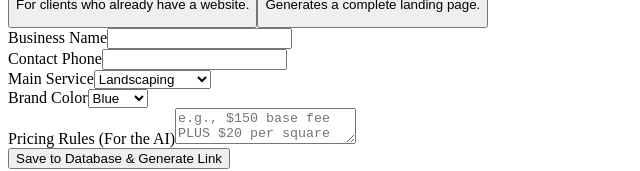
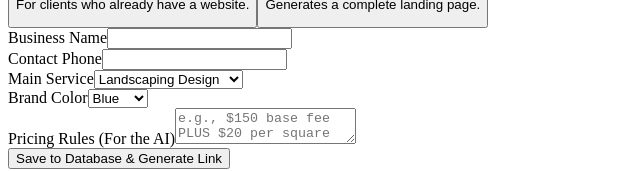
Before and after one commit to grizzo8/quoteflowpro, a Next.js app: page / in a window 1280 px wide. Shown: the part 302-473 px from the top of the page, without its empty margins (0-640 px from the left). Built offline with nearby package versions, Linux system fonts and the light colour scheme.

Commit message:
Update page.js

```diff
--- a/app/page.js
+++ b/app/page.js
@@ -1,6 +1,6 @@
 "use client";
 import { useState, useEffect } from "react";
-import { Settings, Globe, CheckCircle2, Star, Shield, Clock, Wrench, LayoutTemplate, SquareDashedBottom, X, MousePointerClick, CalendarCheck, Sparkles, MessageSquare, HelpCircle, ArrowUpCircle } from "lucide-react";
+import { Settings, Globe, CheckCircle2, Star, Shield, Clock, Wrench, LayoutTemplate, SquareDashedBottom, X, MousePointerClick, CalendarCheck, Sparkles, MessageSquare, HelpCircle, ArrowUpCircle, Scissors } from "lucide-react";
 import { createClient } from "@supabase/supabase-js";
 
 // Connect to your Supabase Database
@@ -64,8 +64,10 @@ export default function App() {
   const themeBg = colors[clientData.color]?.split(" ")[0] || "bg-blue-600";
   const themeText = colors[clientData.color]?.split(" ")[2] || "text-blue-600";
 
+  // ADDED LAWN CARE SEPARATELY FROM LANDSCAPING
   const nicheServices = {
-    Landscaping: ["Lawn Care & Mowing", "Garden Design & Mulch", "Yard Cleanup & Debris Removal"],
+    Landscaping: ["Custom Landscape Design", "Mulch & Stone Installation", "Shrub & Tree Planting"],
+    "Lawn Care": ["Weekly Lawn Mowing", "Edging & Trimming", "Weed Control & Fertilization"],
     Plumbing: ["Emergency Pipe Repair", "Water Heater Installation", "Drain Cleaning & Clearing"],
     "House Cleaning": ["Deep House Cleaning", "Move-In / Move-Out Cleaning", "Recurring Maid Service"],
     Painting: ["Interior Room Painting", "Exterior House Painting", "Cabinet Refinishing"]
@@ -232,7 +234,19 @@ export default function App() {
               <div className="grid grid-cols-2 gap-6 mb-6">
                 <div><label className="block text-sm font-bold text-gray-700 mb-1">Business Name</label><input type="text" value={clientData.businessName} onChange={e => setClientData({...clientData, businessName: e.target.value})} className="w-full p-3 border rounded-lg bg-gray-50 text-black" /></div>
                 <div><label className="block text-sm font-bold text-gray-700 mb-1">Contact Phone</label><input type="text" value={clientData.phone} onChange={e => setClientData({...clientData, phone: e.target.value})} className="w-full p-3 border rounded-lg bg-gray-50 text-black" /></div>
-                <div><label className="block text-sm font-bold text-gray-700 mb-1">Main Service</label><select value={clientData.niche} onChange={e => setClientData({...clientData, niche: e.target.value})} className="w-full p-3 border rounded-lg bg-gray-50 text-black"><option>Landscaping</option><option>Plumbing</option><option>House Cleaning</option><option>Painting</option></select></div>
+
+                {/* FIX: ADDED LAWN CARE TO DROPDOWN */}
+                <div>
+                  <label className="block text-sm font-bold text-gray-700 mb-1">Main Service</label>
+                  <select value={clientData.niche} onChange={e => setClientData({...clientData, niche: e.target.value})} className="w-full p-3 border rounded-lg bg-gray-50 text-black">
+                    <option value="Landscaping">Landscaping Design</option>
+                    <option value="Lawn Care">Lawn Care & Mowing</option>
+                    <option value="Plumbing">Plumbing</option>
+                    <option value="House Cleaning">House Cleaning</option>
+                    <option value="Painting">Painting</option>
+                  </select>
+                </div>
+
                 <div><label className="block text-sm font-bold text-gray-700 mb-1">Brand Color</label><select value={clientData.color} onChange={e => setClientData({...clientData, color: e.target.value})} className="w-full p-3 border rounded-lg bg-gray-50 text-black"><option value="blue">Blue</option><option value="green">Green</option><option value="red">Red</option><option value="black">Black</option></select></div>
               </div>
               <div className="mb-8"><label className="block text-sm font-bold text-gray-700 mb-1">Pricing Rules (For the AI)</label><textarea value={clientData.rules} onChange={e => setClientData({...clientData, rules: e.target.value})} className="w-full p-3 border rounded-lg bg-gray-50 h-24 text-black" placeholder="e.g., $150 base fee PLUS $20 per square metre..."></textarea></div>
@@ -256,7 +270,6 @@ export default function App() {
             <a href={`tel:${clientData.phone}`} className={`${themeBg} text-white px-6 py-2 rounded-full font-bold shadow-md hover:opacity-90 transition`}>Call Now: {clientData.phone}</a>
           </header>
 
-          {/* HERO SECTION */}
           <main className="flex flex-col items-center justify-center text-center px-4 py-16 bg-gray-50 border-b border-gray-200">
             <div className="flex items-center space-x-2 mb-4 bg-white px-4 py-1.5 rounded-full border border-gray-200 shadow-sm">
               <Star className={`w-4 h-4 ${themeText} fill-current`} />
@@ -267,7 +280,6 @@ export default function App() {
             {quoteWidgetContent}
           </main>
 
-          {/* TRUST BADGES */}
           <section className={`${themeBg} py-12 px-8 text-white`}>
             <div className="max-w-5xl mx-auto grid md:grid-cols-3 gap-8 text-center">
               <div className="flex flex-col items-center"><Shield className="w-12 h-12 mb-4 opacity-90" /><h4 className="text-xl font-bold mb-2">Licensed & Insured</h4><p className="opacity-80 text-sm">Full peace of mind guaranteed on every job.</p></div>
@@ -276,13 +288,15 @@ export default function App() {
             </div>
           </section>
 
-          {/* SERVICES SECTION */}
+          {/* DYNAMIC SERVICES (UPDATED WITH LAWN CARE) */}
           <section className="py-20 px-8 max-w-7xl mx-auto w-full">
             <div className="text-center mb-16"><h2 className="text-4xl font-bold text-gray-900 mb-4">What We Do</h2><p className="text-lg text-gray-500">Professional {clientData.niche.toLowerCase()} services tailored to your needs.</p></div>
             <div className="grid md:grid-cols-3 gap-8">
               {currentServices.map((service, idx) => (
                 <div key={idx} className="bg-white p-8 rounded-2xl border border-gray-100 text-center shadow-sm hover:shadow-xl transition-all duration-300">
-                  <div className={`w-14 h-14 ${themeBg} rounded-full flex items-center justify-center mx-auto mb-6 text-white shadow-md`}><Wrench className="w-6 h-6" /></div>
+                  <div className={`w-14 h-14 ${themeBg} rounded-full flex items-center justify-center mx-auto mb-6 text-white shadow-md`}>
+                    {clientData.niche === "Lawn Care" ? <Scissors className="w-6 h-6" /> : <Wrench className="w-6 h-6" />}
+                  </div>
                   <h3 className="text-xl font-bold text-gray-900 mb-3">{service}</h3>
                   <p className="text-gray-500">Reliable, fast, and guaranteed to exceed your expectations. We treat your property like our own.</p>
                 </div>
@@ -290,7 +304,6 @@ export default function App() {
             </div>
           </section>
 
-          {/* HOW IT WORKS SECTION */}
           <section className="py-20 px-8 bg-gray-50 border-t border-gray-200">
             <div className="max-w-7xl mx-auto w-full">
               <div className="text-center mb-16"><h2 className="text-4xl font-bold text-gray-900 mb-4">How It Works</h2><p className="text-lg text-gray-500">Three simple steps to a better property.</p></div>
@@ -314,7 +327,6 @@ export default function App() {
             </div>
           </section>
 
-          {/* TESTIMONIALS SECTION */}
           <section className="py-20 px-8 max-w-7xl mx-auto w-full">
             <div className="text-center mb-16"><h2 className="text-4xl font-bold text-gray-900 mb-4">Client Testimonials</h2><p className="text-lg text-gray-500">Don't just take our word for it.</p></div>
             <div className="grid md:grid-cols-3 gap-8">
@@ -335,7 +347,6 @@ export default function App() {
             </div>
           </section>
 
-          {/* FAQ SECTION */}
           <section className="py-20 px-8 bg-gray-50 border-t border-gray-200">
              <div className="max-w-4xl mx-auto w-full">
                <div className="text-center mb-12"><h2 className="text-4xl font-bold text-gray-900 mb-4">Frequently Asked Questions</h2></div>
@@ -357,7 +368,6 @@ export default function App() {
              </div>
           </section>
 
-          {/* FINAL CTA SECTION */}
           <section className={`${themeBg} py-20 px-8 text-center text-white`}>
             <div className="max-w-3xl mx-auto">
               <h2 className="text-4xl font-extrabold mb-6">Ready to upgrade your property?</h2>
@@ -374,7 +384,6 @@ export default function App() {
             <h3 className="text-2xl font-bold mb-2">{clientData.businessName}</h3>
             <p className="text-gray-400 mb-8">Your trusted local {clientData.niche.toLowerCase()} experts.</p>
 
-            {/* DYNAMIC LEGAL LINKS */}
             <div className="flex justify-center space-x-6 text-sm text-gray-500 font-medium border-t border-gray-800 pt-8 max-w-md mx-auto">
               <button onClick={() => setShowPrivacy(true)} className="hover:text-white transition">Privacy Policy</button>
               <span>|</span>
```
